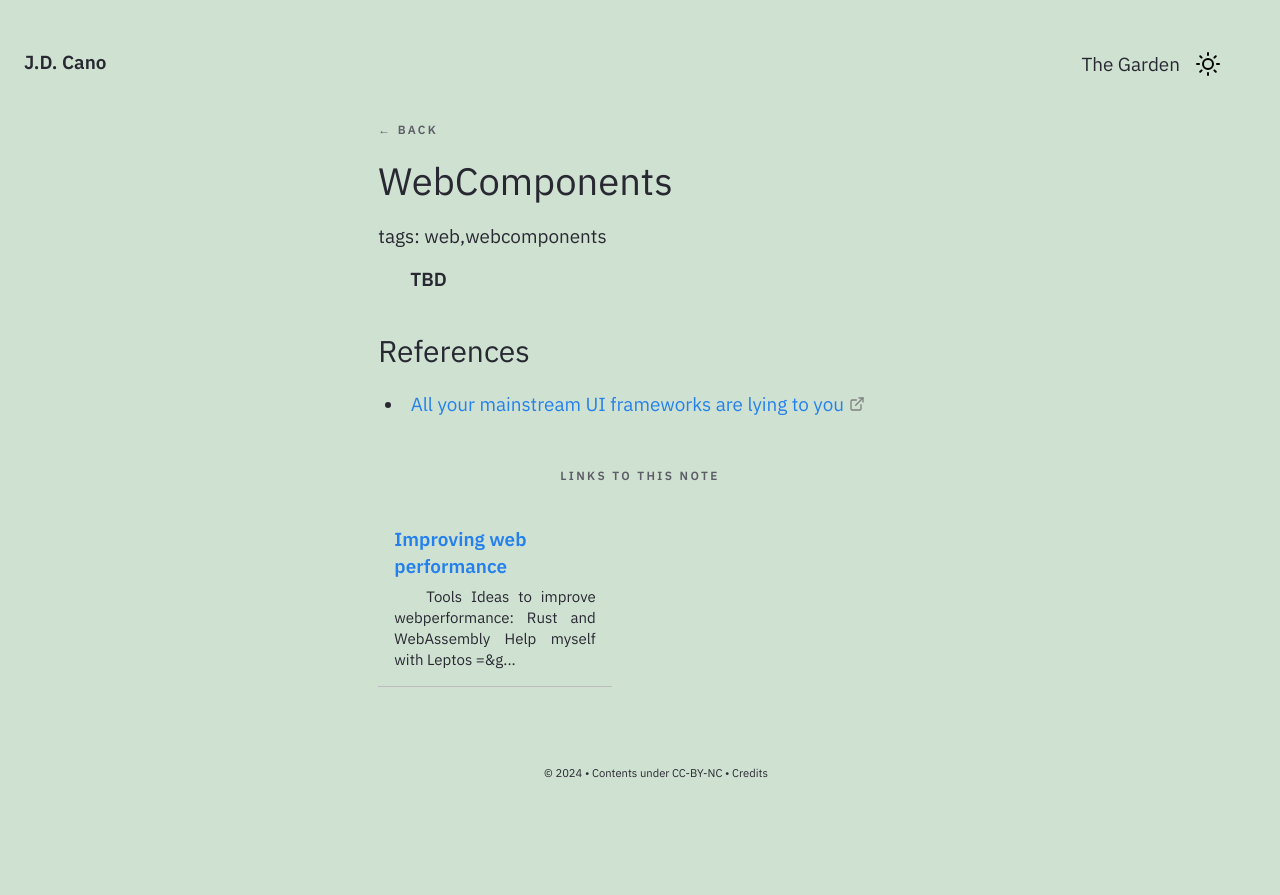
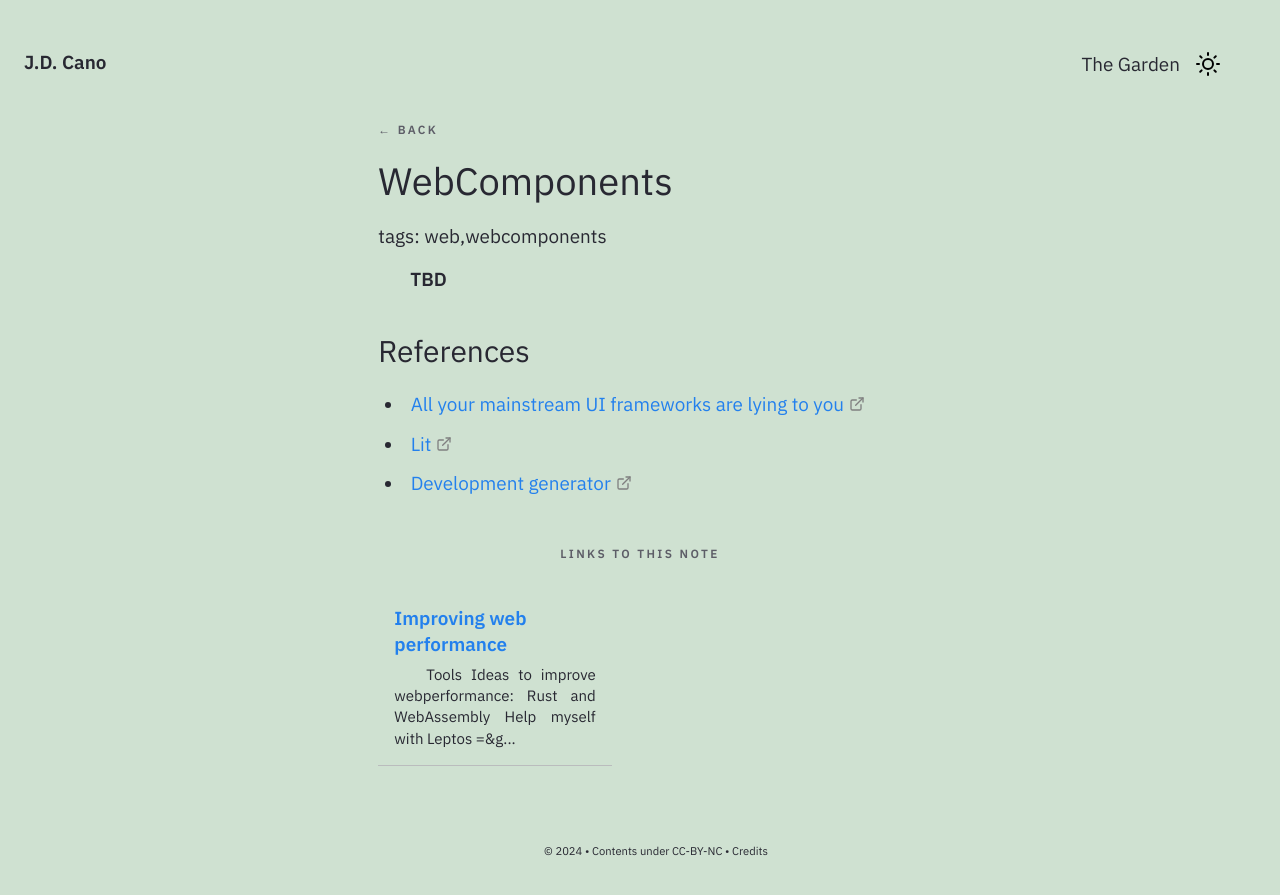
Before and after one commit to Gorzas/gorzas.github.io, a Jekyll site: the page built from _notes/Public/tech/WebComponents/WebComponents.md, in a window 1280 px wide. Shown: the top 895 px of the page. Built offline with Jekyll 4.4.1, drawn with Linux system fonts in a browser that asks for light colours.

Commit message:
Update and rename _notes/Public/tech/WebComponents.md to _notes/Public/tech/WebComponents/WebComponents.md

```diff
--- a/_notes/Public/tech/WebComponents.md
+++ b/_notes/Public/tech/WebComponents/WebComponents.md
@@ -13,3 +13,5 @@ growth: seedlings
 ### References
 
 - [All your mainstream UI frameworks are lying to you](https://moonthought.github.io/posts/all-your-mainstream-ui-frameworks-are-lying-to-you/)
+- [Lit](https://lit.dev/)
+- [Development generator](https://open-wc.org/docs/development/generator/)
```
Also changed, not shown: other parts of _notes/Public/tech/WebComponents/WebComponents.md (+1 -1 lines).
